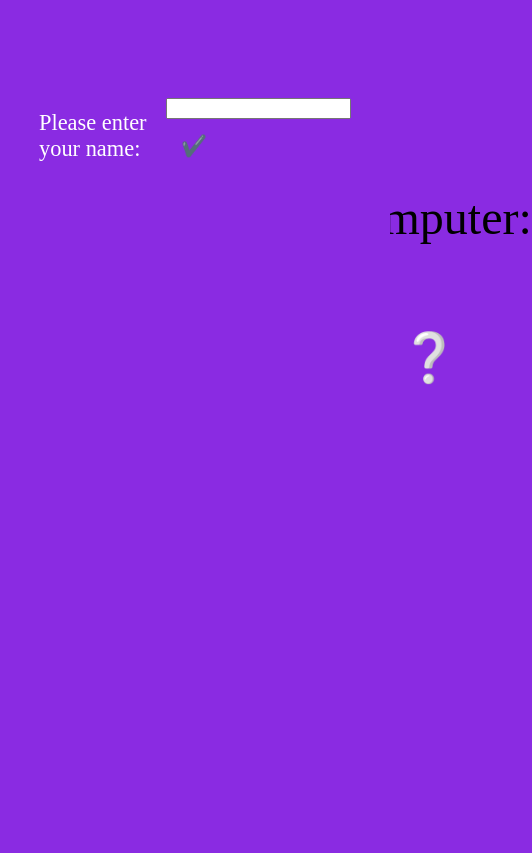
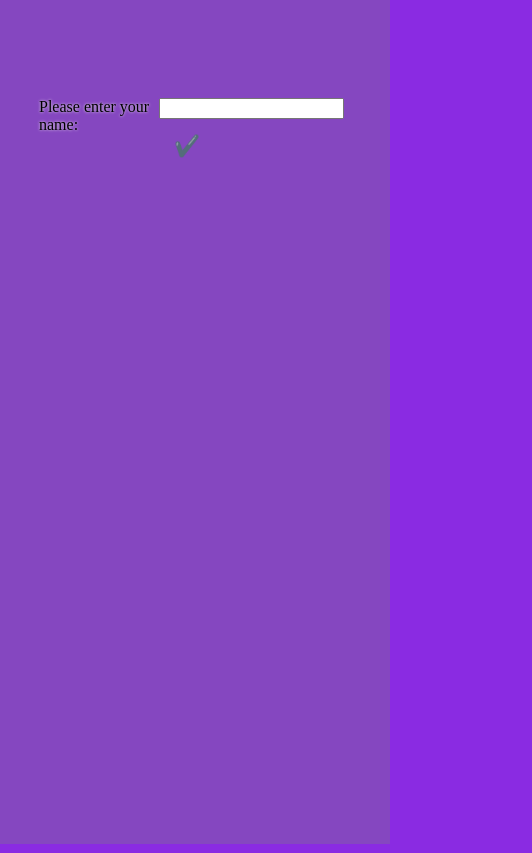
Before and after one commit to MrPurples/WaterFireSponge, a plain HTML site: page index.html in a window 390 px wide. Shown: the whole page, 532 px wide, since content can reach past the window. Drawn offline with Linux system fonts and the light colour scheme.

Commit message:
Add files via upload
Mobile!

```diff
--- a/style.css
+++ b/style.css
@@ -78,12 +78,93 @@ body {
   justify-content: center;
 }
 
-.reset {
-  background-color: blue;
-  color: bisque;
-  border-radius: 35%;
-  font-size: 1.5rem;
-}
+  .reset, .reset::after {
+    width: 200px;
+    height: 42px;
+    font-size: 25px;
+    font-family: 'Bebas Neue', cursive;
+    background: linear-gradient(45deg, transparent 5%, #FF013C 5%);
+    border: 0;
+    color: #fff;
+    letter-spacing: 3px;
+    box-shadow: 6px 0px 0px #00E6F6;
+    outline: transparent;
+    position: relative;
+    cursor: pointer;
+  }
+
+  .reset::after {
+    --slice-0: inset(50% 50% 50% 50%);
+    --slice-1: inset(80% -6px 0 0);
+    --slice-2: inset(50% -6px 30% 0);
+    --slice-3: inset(10% -6px 85% 0);
+    --slice-4: inset(40% -6px 43% 0);
+    --slice-5: inset(80% -6px 5% 0);
+
+    content: 'AVAILABLE NOW';
+    display: block;
+    position: absolute;
+    top: 0;
+    left: 0;
+    right: 0;
+    bottom: 0;
+    background: linear-gradient(45deg, transparent 3%, #00E6F6 3%, #00E6F6 5%, #FF013C 5%);
+    text-shadow: -3px -3px 0px #F8F005, 3px 3px 0px #00E6F6;
+    clip-path: var(--slice-0);
+  }
+
+  .reset:hover::after {
+    animation: 1s glitch;
+    animation-timing-function: steps(2, end);
+  }
+
+  @keyframes glitch {
+    0% {
+      clip-path: var(--slice-1);
+      transform: translate(-20px, -10px);
+    }
+    10% {
+      clip-path: var(--slice-3);
+      transform: translate(10px, 10px);
+    }
+    20% {
+      clip-path: var(--slice-1);
+      transform: translate(-10px, 10px);
+    }
+    30% {
+      clip-path: var(--slice-3);
+      transform: translate(0px, 5px);
+    }
+    40% {
+      clip-path: var(--slice-2);
+      transform: translate(-5px, 0px);
+    }
+    50% {
+      clip-path: var(--slice-3);
+      transform: translate(5px, 0px);
+    }
+    60% {
+      clip-path: var(--slice-4);
+      transform: translate(5px, 10px);
+    }
+    70% {
+      clip-path: var(--slice-2);
+      transform: translate(-10px, 10px);
+    }
+    80% {
+      clip-path: var(--slice-5);
+      transform: translate(20px, -10px);
+    }
+    90% {
+      clip-path: var(--slice-1);
+      transform: translate(-10px, 0px);
+    }
+    100% {
+      clip-path: var(--slice-1);
+      transform: translate(0);
+    }
+  }
+
 
 .easterEgg {
   display: flex;
@@ -131,25 +212,26 @@ body {
 /* INFO BUTTON */
 
 .gameInfoModal {
-  display: none; /* Hidden by default */
-  position: fixed; /* Stay in place */
-  z-index: 1; /* Sit on top */
-  padding-top: 100px; /* Location of the box */
+  display: none;
+  position: fixed;
+  z-index: 1;
+  padding-top: 100px;
   left: 0;
   top: 0;
-  width: 100%; /* Full width */
-  height: 100%; /* Full height */
-  overflow: auto; /* Enable scroll if needed */
-  background-color: rgb(0,0,0); /* Fallback color */
-  background-color: rgba(0,0,0,0.4); /* Black w/ opacity */
+  width: 100%;
+  height: 100%;
+  overflow: auto;
+  background-color: rgb(0,0,0);
+  background-color: rgba(0,0,0,0.4);
 }
 
 .info-content {
-  background-color: #ee1a1a;
+  background-color: #000000;
   margin: auto;
   padding: 20px;
-  border: 1px solid rgb(182, 19, 197);
   width: 80%;
+  color: white;
+  font-family:'Segoe UI', Tahoma, Geneva, Verdana, sans-serif
 }
 
 .close {
@@ -173,3 +255,148 @@ body {
   font-size: 2.5rem;
   padding: 20px;
 }
+
+
+@media only screen and (max-width: 600px) {
+
+  .modal {
+    background-color: #8547c0;
+  }
+
+  .modal-content {
+    display: flex;
+    align-items: flex-start;
+    justify-items: center;
+    justify-content: center;
+  }
+
+  .labelName {
+    font-size: 1rem;
+    color: rgb(0, 0, 0);
+    display: flex;
+    text-shadow: 0 0 3px #ede8e8;
+  }
+
+  .gameMechanics {
+    display: flex;
+    grid-template-columns: 1fr 1fr 0.3fr 1fr;
+    align-items: center;
+    font-size: 1.8rem;
+    align-content: space-around;
+    justify-content: center;
+    flex-wrap: wrap;
+    flex-direction: column;
+    height: auto;
+  }
+
+  .options{
+    display: flex;
+    flex-direction: row;
+  }
+
+  .option {
+    font-size: 2.5rem;
+    padding: 15px;
+  }
+
+  .reset, .reset::after {
+    font-family: serif;
+    background: linear-gradient(45deg, transparent 5%, #FF013C 5%);
+    color: rgb(0, 0, 0);
+    box-shadow: 2px 0px 0px #00E6F6;
+    outline: transparent;
+    width: 100px;
+    height: 30px;
+    cursor: pointer;
+  }
+
+  .reset::after {
+    --slice-0: inset(50% 50% 50% 50%);
+    --slice-1: inset(80% -6px 0 0);
+    --slice-2: inset(50% -6px 30% 0);
+    --slice-3: inset(10% -6px 85% 0);
+    --slice-4: inset(40% -6px 43% 0);
+    --slice-5: inset(80% -6px 5% 0);
+
+    content: 'Reset';
+    display: block;
+    position: absolute;
+    top: 0;
+    left: 0;
+    right: 0;
+    bottom: 0;
+    background: linear-gradient(45deg, transparent 3%, #00E6F6 3%, #00E6F6 5%, #FF013C 5%);
+    text-shadow: -3px -3px 0px #F8F005, 3px 3px 0px #00E6F6;
+    clip-path: var(--slice-0);
+  }
+
+  .reset:hover::after {
+    animation: 1s glitch;
+    animation-timing-function: steps(2, end);
+  }
+
+  @keyframes glitch {
+    0% {
+      clip-path: var(--slice-1);
+      transform: translate(-20px, -10px);
+    }
+    10% {
+      clip-path: var(--slice-3);
+      transform: translate(10px, 10px);
+    }
+    20% {
+      clip-path: var(--slice-1);
+      transform: translate(-10px, 10px);
+    }
+    30% {
+      clip-path: var(--slice-3);
+      transform: translate(0px, 5px);
+    }
+    40% {
+      clip-path: var(--slice-2);
+      transform: translate(-5px, 0px);
+    }
+    50% {
+      clip-path: var(--slice-3);
+      transform: translate(5px, 0px);
+    }
+    60% {
+      clip-path: var(--slice-4);
+      transform: translate(5px, 10px);
+    }
+    70% {
+      clip-path: var(--slice-2);
+      transform: translate(-10px, 10px);
+    }
+    80% {
+      clip-path: var(--slice-5);
+      transform: translate(20px, -10px);
+    }
+    90% {
+      clip-path: var(--slice-1);
+      transform: translate(-10px, 0px);
+    }
+    100% {
+      clip-path: var(--slice-1);
+      transform: translate(0);
+    }
+  }
+
+  #result {
+    font-size: 1.5rem;
+    color: #000;
+  }
+
+  #infoButton{
+    font-size: 1.7rem;
+    cursor: pointer;
+  }
+
+  .bomb{
+    font-size: 2.5rem;
+  }
+
+  .bomb:hover {
+    font-size: 3rem;
+  }
+}
```
